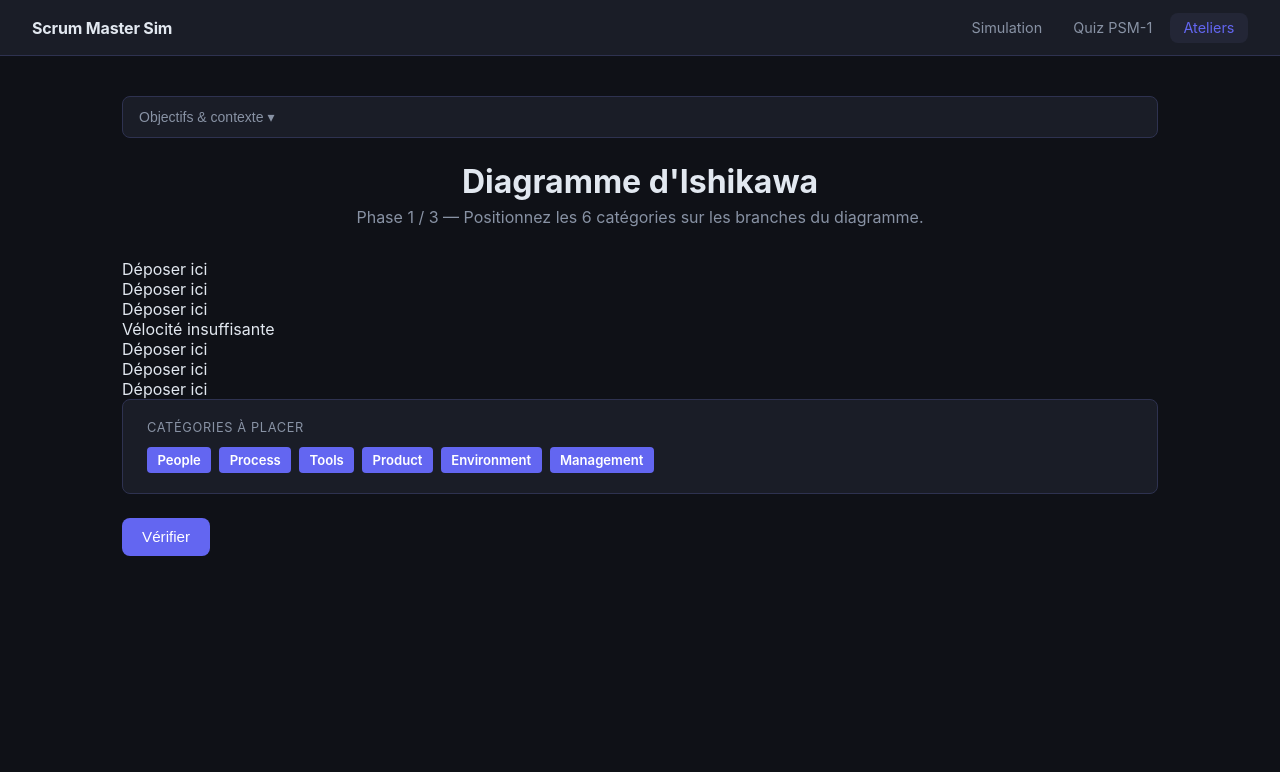
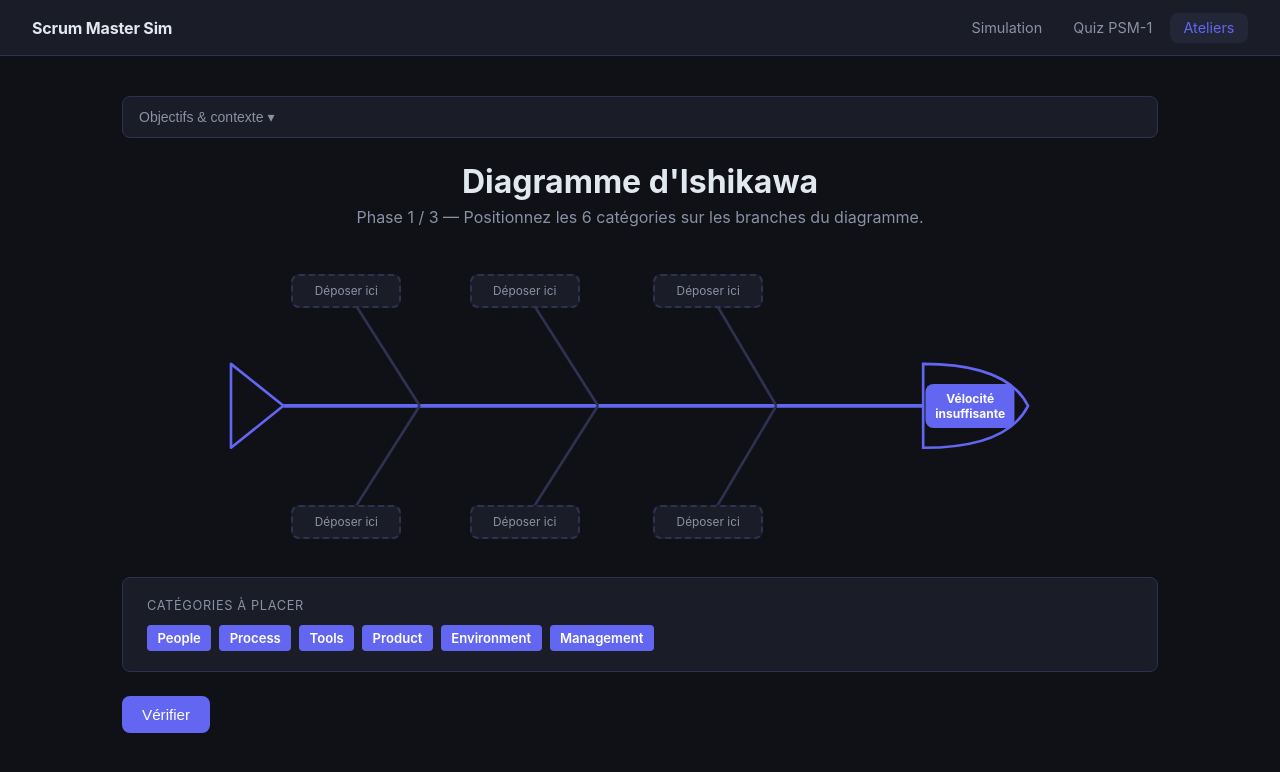
Before and after one commit to formationrossignol/coachagilia, a React (Vite) app: page /ateliers/ishikawa in a window 1280 px wide. Shown: the top 772 px of the page. Built offline with nearby package versions, Linux system fonts and the light colour scheme.

Commit message:
feat(ishikawa): fishbone SVG structure for phase 1

```diff
--- a/src/components/IshikawaAtelier/index.tsx
+++ b/src/components/IshikawaAtelier/index.tsx
@@ -24,6 +24,15 @@ const CATEGORY_META: Record<IshikawaCategory, { label: string }> = {
 }
 
 const CATEGORY_IDS = BRANCH_LIST.map(b => b.category)
+
+const BRANCH_POSITIONS: Record<string, { left: string; top: string }> = {
+  b0: { left: '15.85%', top: '10.71%' },
+  b1: { left: '36.59%', top: '10.71%' },
+  b2: { left: '57.93%', top: '10.71%' },
+  b3: { left: '15.85%', top: '89.29%' },
+  b4: { left: '36.59%', top: '89.29%' },
+  b5: { left: '57.93%', top: '89.29%' },
+}
 
 type Cause = { id: string; text: string; category: IshikawaCategory }
 
@@ -62,17 +71,19 @@ function BranchZone({ branch, placed, result, onDrop, onDragStart }: {
 }) {
   const verified = result !== null
   const correct = result?.[branch.id]
+  const { left, top } = BRANCH_POSITIONS[branch.id]
   return (
     <div
       data-branch={branch.id}
       className={
-        'ishi-branch' +
-        (placed ? ' ishi-branch--filled' : ' ishi-branch--empty') +
-        (verified ? (correct ? ' ishi-branch--correct' : ' ishi-branch--wrong') : '')
+        'ishi-zone' +
+        (placed ? ' ishi-zone--filled' : '') +
+        (verified ? (correct ? ' ishi-zone--correct' : ' ishi-zone--wrong') : '')
       }
-      onDragOver={e => { e.preventDefault(); e.currentTarget.classList.add('ishi-branch--hover') }}
-      onDragLeave={e => e.currentTarget.classList.remove('ishi-branch--hover')}
-      onDrop={e => { e.preventDefault(); e.currentTarget.classList.remove('ishi-branch--hover'); onDrop(branch.id) }}
+      style={{ left, top }}
+      onDragOver={e => { e.preventDefault(); e.currentTarget.classList.add('ishi-zone--hover') }}
+      onDragLeave={e => e.currentTarget.classList.remove('ishi-zone--hover')}
+      onDrop={e => { e.preventDefault(); e.currentTarget.classList.remove('ishi-zone--hover'); onDrop(branch.id) }}
     >
       {placed ? (
         <span
@@ -84,7 +95,7 @@ function BranchZone({ branch, placed, result, onDrop, onDragStart }: {
           {CATEGORY_META[placed].label}
         </span>
       ) : (
-        <span className="ishi-branch__placeholder">Déposer ici</span>
+        <span className="ishi-zone__placeholder">Déposer ici</span>
       )}
     </div>
   )
@@ -208,19 +219,33 @@ export function IshikawaAtelier() {
 
       {phase === 1 && (
         <>
-          <div className="ishi-diagram">
-            <div className="ishi-branches-row ishi-branches-row--top">
-              {topBranches.map(b => (
-                <BranchZone key={b.id} branch={b} placed={branchAssignments[b.id]} result={phase1Result} onDrop={handleDropOnBranch} onDragStart={handleDragStartCategory} />
-              ))}
-            </div>
-            <div className="ishi-spine">
-              <div className="ishi-spine__line" />
-              <div className="ishi-spine__effect">Vélocité insuffisante</div>
-            </div>
-            <div className="ishi-branches-row ishi-branches-row--bottom">
-              {bottomBranches.map(b => (
-                <BranchZone key={b.id} branch={b} placed={branchAssignments[b.id]} result={phase1Result} onDrop={handleDropOnBranch} onDragStart={handleDragStartCategory} />
+          <div className="ishi-fishbone">
+            <svg className="ishi-fishbone__svg" viewBox="0 0 820 280" aria-hidden="true">
+              <polyline points="70,140 20,100 20,180 70,140" fill="none" style={{ stroke: 'var(--color-primary)' }} strokeWidth={2.5} strokeLinejoin="round"/>
+              <line x1={70} y1={140} x2={680} y2={140} style={{ stroke: 'var(--color-primary)' }} strokeWidth={3.5}/>
+              <path d="M680,100 Q760,100 780,140 Q760,180 680,180 Z" fill="none" style={{ stroke: 'var(--color-primary)' }} strokeWidth={2.5}/>
+              <circle cx={730} cy={130} r={6} fill="none" style={{ stroke: 'var(--color-primary)' }} strokeWidth={2}/>
+              <circle cx={730} cy={130} r={2} style={{ fill: 'var(--color-primary)' }}/>
+              <line x1={200} y1={140} x2={130} y2={30} style={{ stroke: 'var(--color-border)' }} strokeWidth={2.5}/>
+              <line x1={370} y1={140} x2={300} y2={30} style={{ stroke: 'var(--color-border)' }} strokeWidth={2.5}/>
+              <line x1={540} y1={140} x2={475} y2={30} style={{ stroke: 'var(--color-border)' }} strokeWidth={2.5}/>
+              <line x1={200} y1={140} x2={130} y2={250} style={{ stroke: 'var(--color-border)' }} strokeWidth={2.5}/>
+              <line x1={370} y1={140} x2={300} y2={250} style={{ stroke: 'var(--color-border)' }} strokeWidth={2.5}/>
+              <line x1={540} y1={140} x2={475} y2={250} style={{ stroke: 'var(--color-border)' }} strokeWidth={2.5}/>
+            </svg>
+            <div className="ishi-fishbone__overlay">
+              <div className="ishi-effect-label" style={{ left: '88.4%', top: '50%' }}>
+                Vélocité<br/>insuffisante
+              </div>
+              {BRANCH_LIST.map(b => (
+                <BranchZone
+                  key={b.id}
+                  branch={b}
+                  placed={branchAssignments[b.id]}
+                  result={phase1Result}
+                  onDrop={handleDropOnBranch}
+                  onDragStart={handleDragStartCategory}
+                />
               ))}
             </div>
           </div>
```
Also changed, not shown: 1 other file (tests, documents, lock files or other folders).
